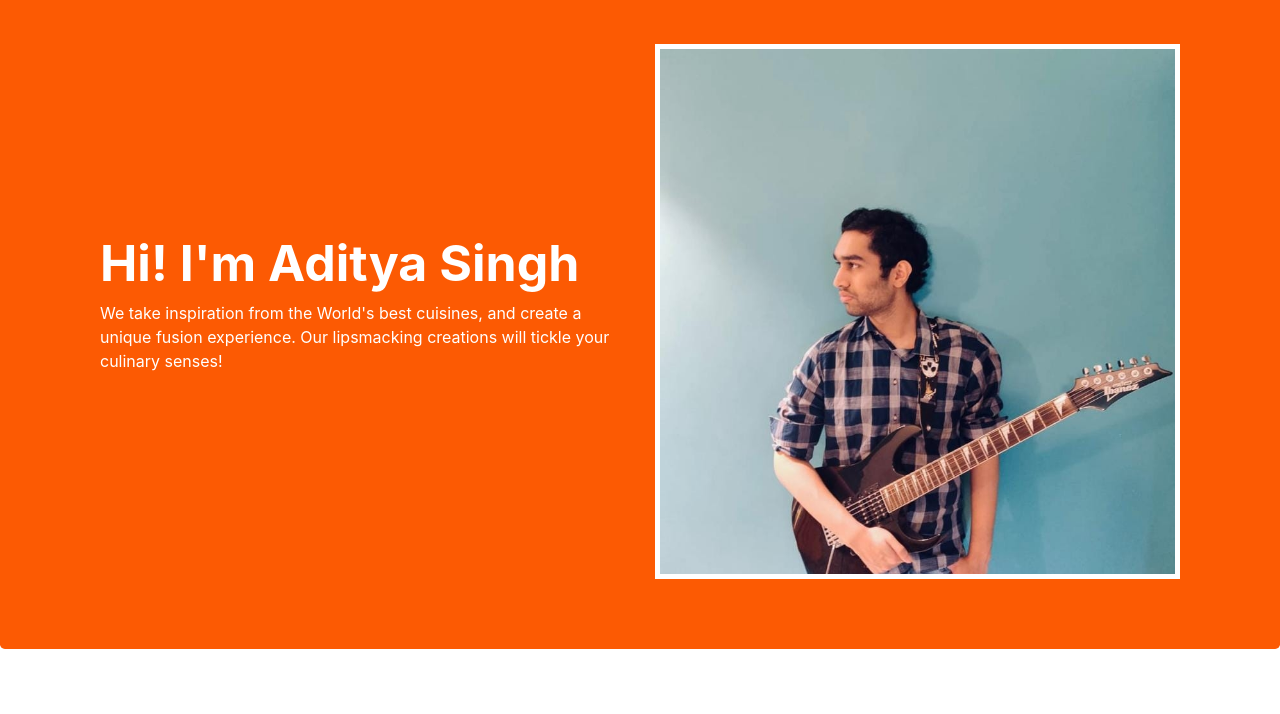
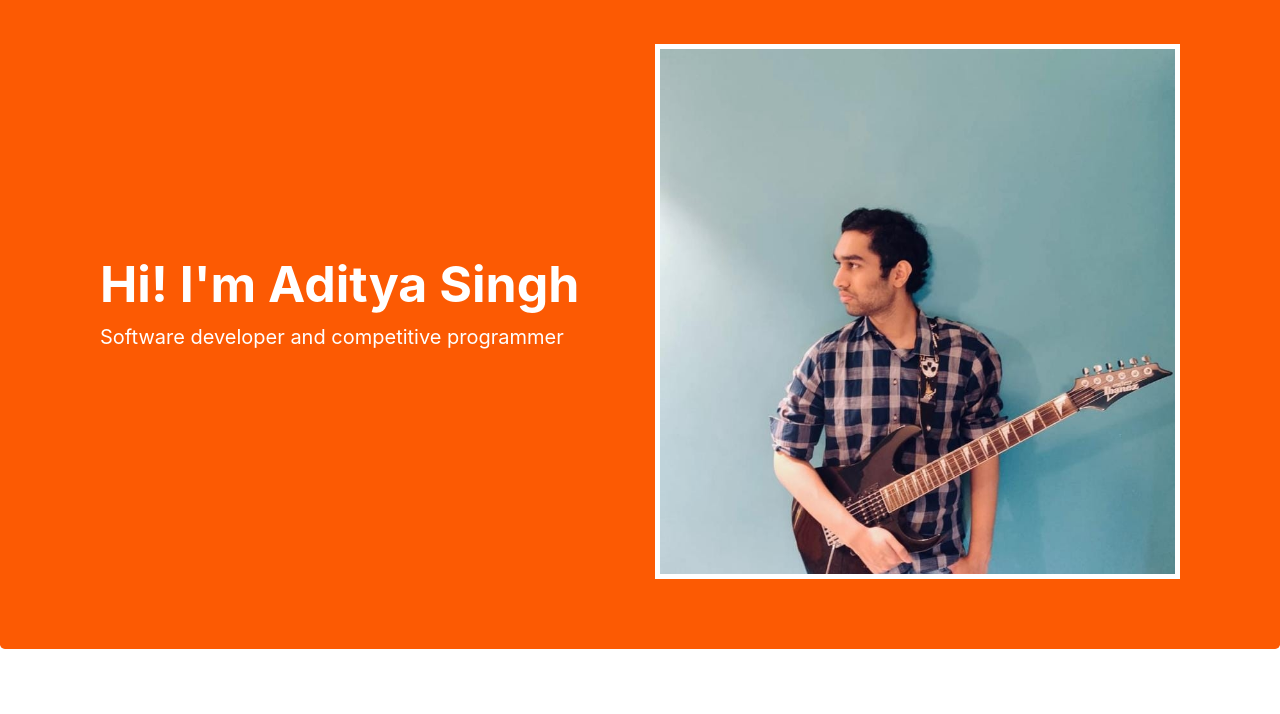
Before and after one commit to aditya3434/adityasingh.github.io, a website: page index.html in a window 1280 px wide. Shown: the part 76-790 px from the top of the page. Drawn offline with nearby package versions, Linux system fonts and the light colour scheme.

Commit message:
Updating sub title

```diff
--- a/index.html
+++ b/index.html
@@ -40,7 +40,7 @@
             <div class="row row-header">
                 <div class="col-12 col-sm-6 align-self-center">
                     <h1 style="color:white; font-size: 50px;"><b>Hi! I'm Aditya Singh</b></h1>
-                    <p style="color:white;">We take inspiration from the World's best cuisines, and create a unique fusion experience. Our lipsmacking creations will tickle your culinary senses!</p>
+                    <p style="color:white; font-size: 20px;">Software developer and competitive programmer</p>
                 </div>
                 <div class="col-12 col-sm-6 align-self-center">
                     <img src="img/pic.jpg" class="myimg img-fluid">
```
